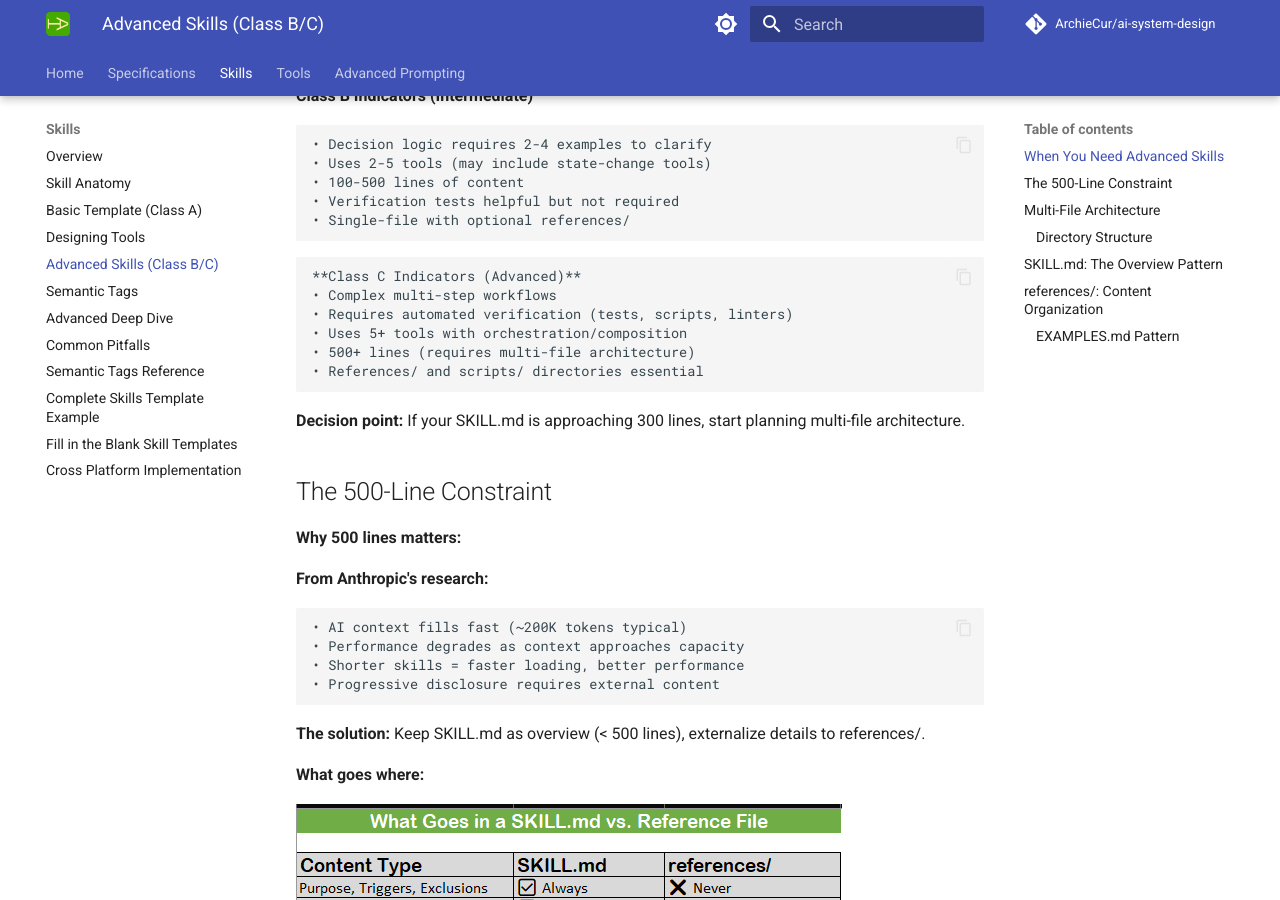
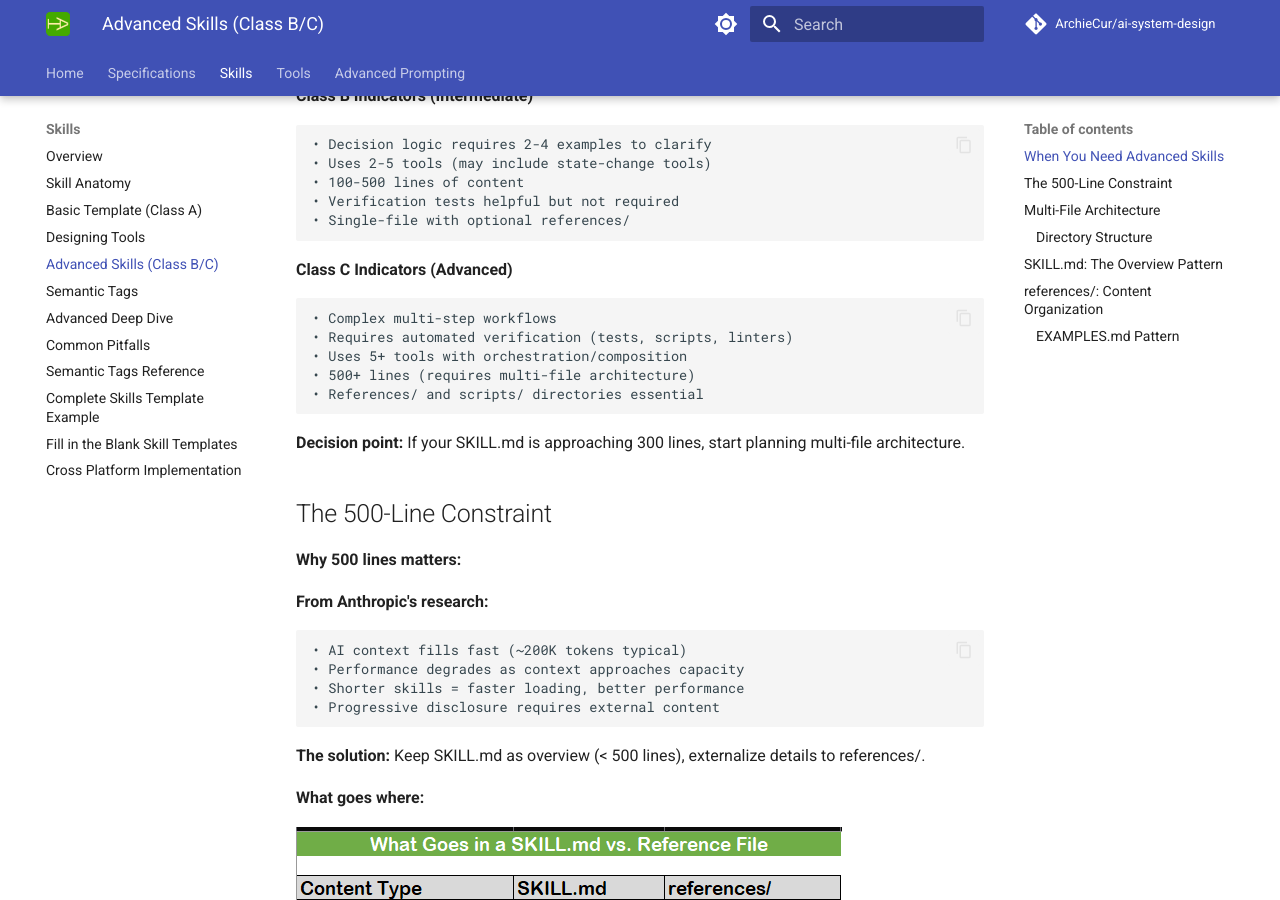
Before and after one commit to ArchieCur/ai-system-design, an MkDocs documentation site: the page built from docs/skills/Skills_1.3_Advanced_Skills_ClassB-C.md, in a window 1280 px wide and 900 px high, scrolled down 394 px. Built offline with MkDocs 1.6.1 and Material for MkDocs 9.7.7, drawn with Linux system fonts in a browser that asks for light colours; comment, search, counter and statistics services are not loaded; some of the changed text lies outside the part shown.

````diff
--- a/docs/skills/Skills_1.3_Advanced_Skills_ClassB-C.md
+++ b/docs/skills/Skills_1.3_Advanced_Skills_ClassB-C.md
@@ -18,8 +18,10 @@
 • Single-file with optional references/
 ```
 
+**Class C Indicators (Advanced)**
+
 ```text
-**Class C Indicators (Advanced)**
+
 • Complex multi-step workflows
 • Requires automated verification (tests, scripts, linters)
 • Uses 5+ tools with orchestration/composition
@@ -80,7 +82,7 @@ skill-name/
 ## SKILL.md: The Overview Pattern
 
 
-[Main body SKILL.md](..assets/Main_Skill.png)
+![Main body SKILL.md](..assets/Main_Skill.png)
 
 **For Class B/C, SKILL.md becomes a routing document:**
 
@@ -160,7 +162,7 @@ For complete catalog of 15 anti-patterns: → See references/ANTI_PATTERNS.md </
 
 ## references/: Content Organization
 
-[Reference File Examples](../assets/Reference_Examples.png)
+![Reference File Examples](../assets/Reference_Examples.png)
 
 ### **EXAMPLES.md Pattern**
 
````
